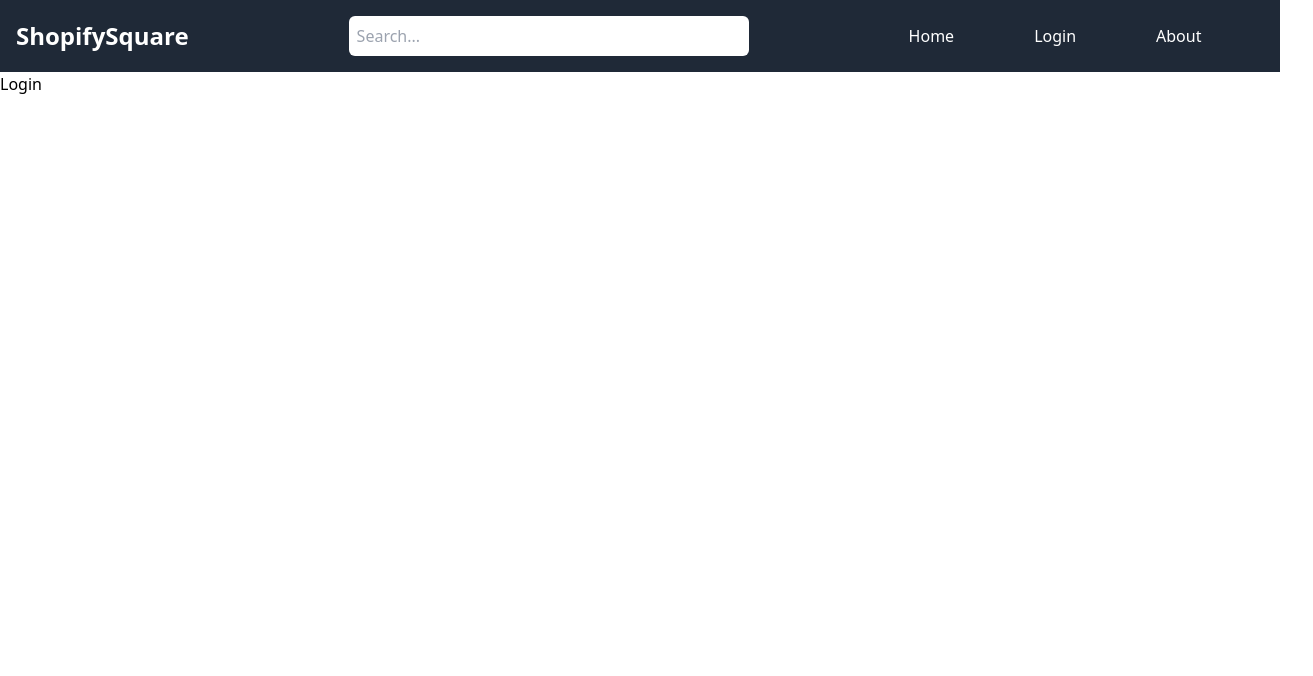
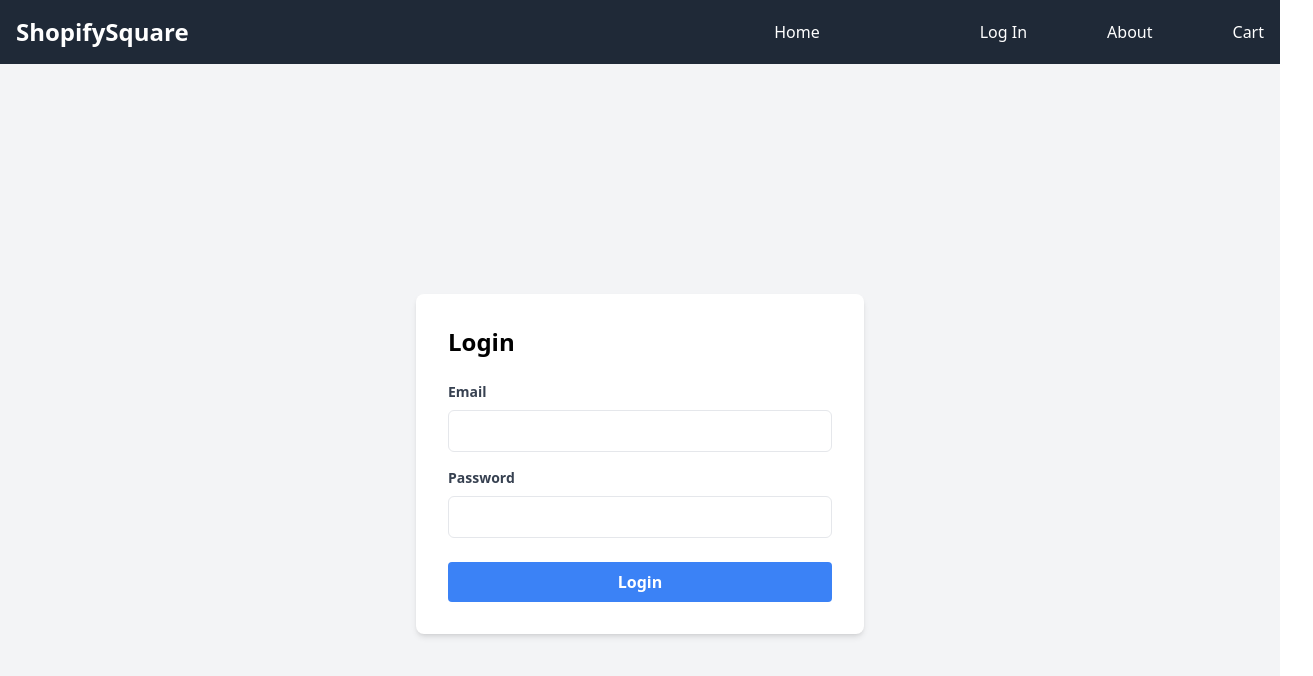
Before and after one commit to Ashish-kumar2020/Learning_Frontend_Development, a React (Vite) app in the folder minicommerce/: page /login in a window 1280 px wide. Shown: the top 676 px of the page, 1313 px wide, since content can reach past the window. Built offline with nearby package versions, Linux system fonts and the light colour scheme.

Commit message:
added login logout functionality using auth0

```diff
--- a/minicommerce/package.json
+++ b/minicommerce/package.json
@@ -10,6 +10,7 @@
     "preview": "vite preview"
   },
   "dependencies": {
+    "@auth0/auth0-react": "^2.2.4",
     "@fortawesome/fontawesome-svg-core": "^6.5.2",
     "@fortawesome/free-solid-svg-icons": "^6.5.2",
     "@fortawesome/react-fontawesome": "^0.2.1",
--- a/minicommerce/src/components/Header.jsx
+++ b/minicommerce/src/components/Header.jsx
@@ -1,5 +1,9 @@
 import { Link } from "react-router-dom";
+import { useAuth0 } from "@auth0/auth0-react";
 function Header() {
+  const { loginWithRedirect } = useAuth0();
+  const { logout } = useAuth0();
+  const { user, isAuthenticated } = useAuth0();
   return (
     <header className="bg-gray-800 text-white">
       <div className="container mx-auto flex items-center justify-between p-4">
@@ -8,21 +12,30 @@ function Header() {
             ShopifySquare
           </div>
         </Link>
-        <div className="flex-grow mx-40">
-          <input
-            type="text"
-            placeholder="Search..."
-            className="w-[400px] p-2 rounded-md text-gray-800"
-          />
-        </div>
+
         <nav>
           <ul className="flex space-x-20">
             <Link to="/">
               <li className="hover:underline">Home</li>
             </Link>
-            <Link to="/login">
-              <li className="hover:underline">Login</li>
-            </Link>
+            <li>{isAuthenticated && <h2>{user.name}</h2>}</li>
+            {isAuthenticated ? (
+              <button
+                onClick={() =>
+                  logout({ logoutParams: { returnTo: window.location.origin } })
+                }
+              >
+                Log Out
+              </button>
+            ) : (
+              <button
+                className="hover:underline"
+                onClick={() => loginWithRedirect()}
+              >
+                Log In
+              </button>
+            )}
+
             <Link to="/about">
               <li className="hover:underline">About</li>
             </Link>
--- a/minicommerce/src/components/Login.jsx
+++ b/minicommerce/src/components/Login.jsx
@@ -1,5 +1,65 @@
-const Login = () => {
-  return <div>Login</div>;
-};
+// src/components/Login.jsx
+import { useState } from "react";
+
+function Login() {
+  const [email, setEmail] = useState("");
+  const [password, setPassword] = useState("");
+
+  const handleLogin = (e) => {
+    e.preventDefault();
+    // Add your login logic here (e.g., call an API to authenticate the user)
+    console.log("Login:", { email, password });
+  };
+
+  return (
+    <div className="flex items-center justify-center min-h-screen bg-gray-100">
+      <div className="w-full max-w-md bg-white p-8 rounded-lg shadow-md">
+        <h2 className="text-2xl font-bold mb-6">Login</h2>
+        <form onSubmit={handleLogin}>
+          <div className="mb-4">
+            <label
+              className="block text-gray-700 text-sm font-bold mb-2"
+              htmlFor="email"
+            >
+              Email
+            </label>
+            <input
+              type="email"
+              id="email"
+              value={email}
+              onChange={(e) => setEmail(e.target.value)}
+              className="w-full px-3 py-2 border rounded-md"
+              required
+            />
+          </div>
+          <div className="mb-6">
+            <label
+              className="block text-gray-700 text-sm font-bold mb-2"
+              htmlFor="password"
+            >
+              Password
+            </label>
+            <input
+              type="password"
+              id="password"
+              value={password}
+              onChange={(e) => setPassword(e.target.value)}
+              className="w-full px-3 py-2 border rounded-md"
+              required
+            />
+          </div>
+          <div className="flex items-center justify-between">
+            <button
+              type="submit"
+              className="w-full bg-blue-500 hover:bg-blue-700 text-white font-bold py-2 px-4 rounded focus:outline-none focus:shadow-outline"
+            >
+              Login
+            </button>
+          </div>
+        </form>
+      </div>
+    </div>
+  );
+}
 
 export default Login;
--- a/minicommerce/src/main.jsx
+++ b/minicommerce/src/main.jsx
@@ -1,4 +1,3 @@
-import React from "react";
 import ReactDOM from "react-dom/client";
 import App from "./App.jsx";
 import "./index.css";
@@ -9,6 +8,8 @@ import Body from "./components/Body.jsx";
 import Login from "./components/Login.jsx";
 import Cart from "./components/Cart.jsx";
 import About from "./components/About.jsx";
+import { Auth0Provider } from "@auth0/auth0-react";
+
 const router = createBrowserRouter([
   {
     path: "/",
@@ -39,9 +40,15 @@ const router = createBrowserRouter([
 ]);
 
 ReactDOM.createRoot(document.getElementById("root")).render(
-  <React.StrictMode>
+  <Auth0Provider
+    domain="dev-3q3jkk2s11kfqfd7.us.auth0.com"
+    clientId="z30HolGWBe7bykg08sWVLYINYTXrSksx"
+    authorizationParams={{
+      redirect_uri: window.location.origin,
+    }}
+  >
     <Provider store={store}>
       <RouterProvider router={router} />
     </Provider>
-  </React.StrictMode>
+  </Auth0Provider>
 );
```
Also changed, not shown: 1 other file (tests, documents, lock files or other folders).
